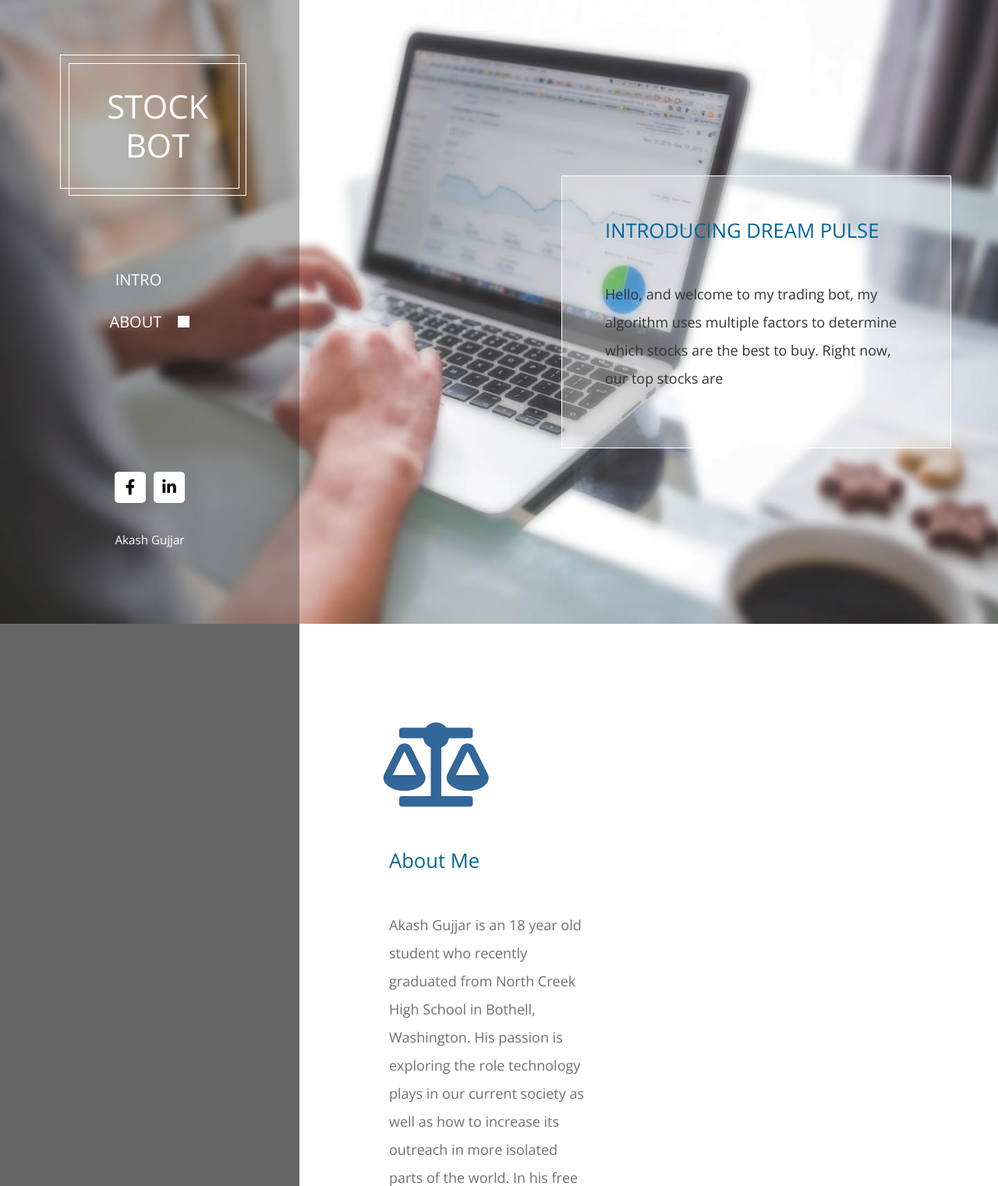
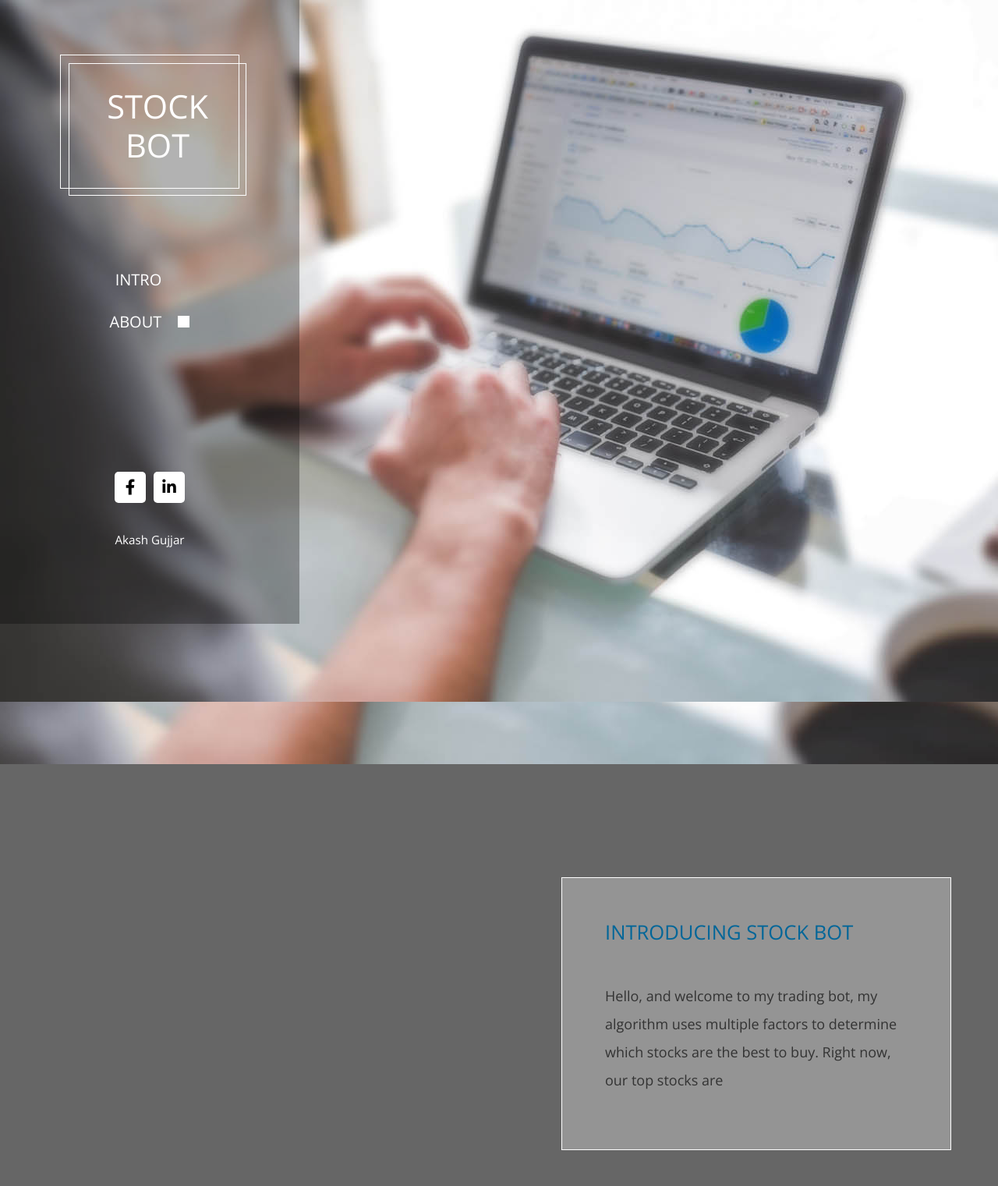
Before and after one commit to akashsgujjar/StockBot, a Flask app: template templates/index.html in a window 1280 px wide; the page is wider, and only the part inside the window is pictured. Shown: the top 1521 px of that part at 78% size. Run offline with Flask 2, Linux system fonts and the light colour scheme; the template is opened without the code that fills it, so the values that code supplies are empty; some libraries are stand-ins or nearby versions.

Commit message:
css clean up

```diff
--- a/templates/index.html
+++ b/templates/index.html
@@ -76,10 +76,11 @@
               class="parallax-window"
               data-parallax="scroll"
               data-image-src="{{url_for('static', filename='dream-pulse-header.jpg')}}">
+              <img src="{{url_for('static', filename='dream-pulse-header.jpg')}}" />
               <div class="tm-section-wrap">
                 <section id="intro" class="tm-section">
                     <div class="tm-bg-white-transparent tm-intro">
-                        <h2 class="tm-section-title mb-5 text-uppercase tm-color-primary">Introducing Dream Pulse</h2>
+                        <h2 class="tm-section-title mb-5 text-uppercase tm-color-primary">Introducing Stock Bot</h2>
                         <p class="tm-color-gray">
                           Hello, and welcome to my trading bot, my algorithm uses multiple factors to determine which stocks are the best to buy. Right now, our top stocks are {{buyMe}}
                         </p>
```
